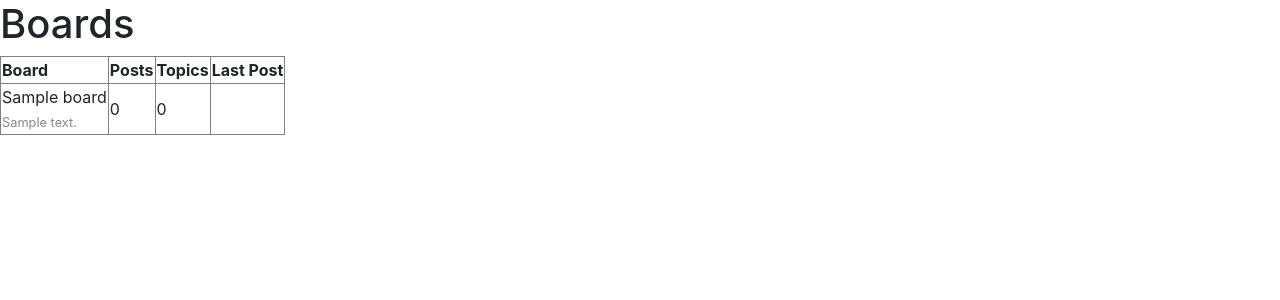
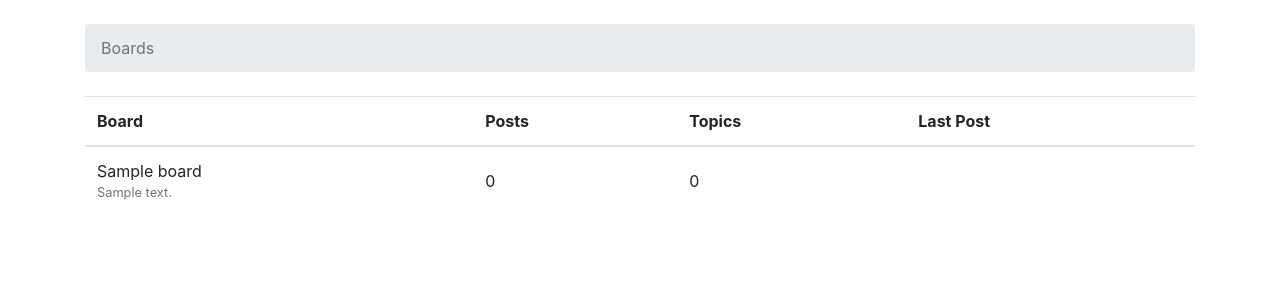
Before and after one commit to d0m1987/Tutorial_SimpleIsBetterThanComplex, a Django app: page / in a window 1280 px wide. Shown: the top 300 px of the page. Run offline with Django 3.2, Linux system fonts and the light colour scheme; tables that the repository leaves empty hold one stand-in row (values such as "Sample post"); some libraries are stand-ins or nearby versions.

Commit message:
Using bootstrap

```diff
--- a/myproject/templates/home.html
+++ b/myproject/templates/home.html
@@ -1,5 +1,4 @@
-{% load static %}
-<!DOCTYPE html>
+{% load static %}<!DOCTYPE html>
 <html>
   <head>
     <meta charset="utf-8">
@@ -7,10 +6,12 @@
     <link rel="stylesheet" href="{% static 'css/bootstrap.min.css' %}">
   </head>
   <body>
-    <h1>Boards</h1>
-
-    <table border="1">
-      <thead>
+    <div class="container">
+      <ol class="breadcrumb my-4">
+        <li class="breadcrumb-item active">Boards</li>
+      </ol>
+      <table class="table">
+        <thead class="thead-inverse">
           <tr>
             <th>Board</th>
             <th>Posts</th>
@@ -22,15 +23,16 @@
           {% for board in boards %}
             <tr>
               <td>
-              {{ board.name }}<br>
-              <small style="color: #888">{{ board.description }}</small>
+                {{ board.name }}
+                <small class="text-muted d-block">{{ board.description }}</small>
               </td>
-            <td>0</td>
-            <td>0</td>
+              <td class="align-middle">0</td>
+              <td class="align-middle">0</td>
               <td></td>
             </tr>
           {% endfor %}
         </tbody>
       </table>
+    </div>
   </body>
 </html>
```
Lines whose indentation alone changed are shown as unchanged.
